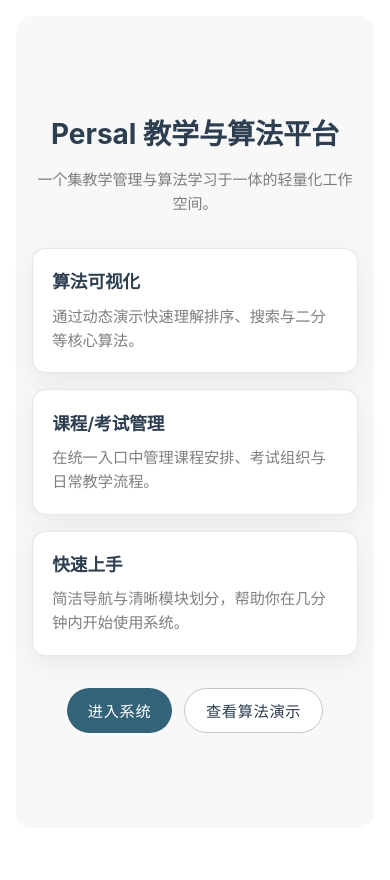
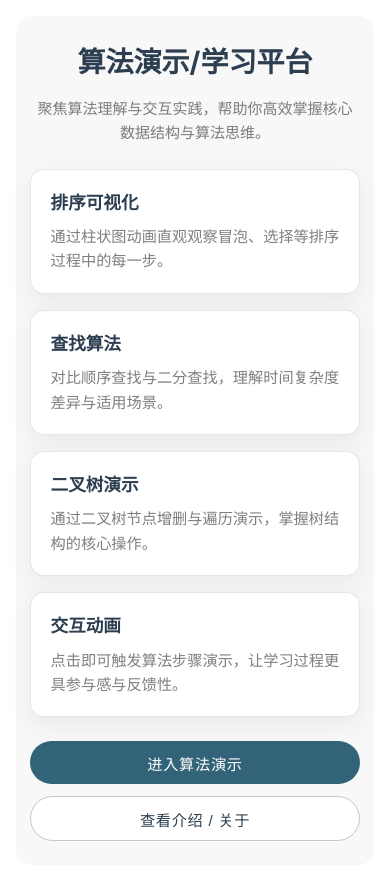
Before and after one commit to hingq/algorithm, a Vue app: page / in a window 390 px wide. Before the commit the page ends 844 px from the top, so only its background shows below. Built offline with nearby package versions, Linux system fonts and the light colour scheme.

Commit message:
refactor: 调整 Landing 页算法平台文案与移动端布局

```diff
--- a/src/views/Landing.vue
+++ b/src/views/Landing.vue
@@ -5,33 +5,37 @@ const router = useRouter()
 
 const coreFeatures = [
   {
-    title: '算法可视化',
-    description: '通过动态演示快速理解排序、搜索与二分等核心算法。'
+    title: '排序可视化',
+    description: '通过柱状图动画直观观察冒泡、选择等排序过程中的每一步。'
   },
   {
-    title: '课程/考试管理',
-    description: '在统一入口中管理课程安排、考试组织与日常教学流程。'
+    title: '查找算法',
+    description: '对比顺序查找与二分查找，理解时间复杂度差异与适用场景。'
   },
   {
-    title: '快速上手',
-    description: '简洁导航与清晰模块划分，帮助你在几分钟内开始使用系统。'
+    title: '二叉树演示',
+    description: '通过二叉树节点增删与遍历演示，掌握树结构的核心操作。'
+  },
+  {
+    title: '交互动画',
+    description: '点击即可触发算法步骤演示，让学习过程更具参与感与反馈性。'
   }
 ]
 
-const goToSystem = () => {
-  router.push('/layout/index')
+const goToAlgorithmDemo = () => {
+  router.push('/algorithm')
 }
 
-const goToAlgorithmDemo = () => {
-  router.push('/algorithm')
+const goToAbout = () => {
+  router.push('/about')
 }
 </script>
 
 <template>
   <main class="landing-page">
     <section class="hero">
-      <h1 class="title">Persal 教学与算法平台</h1>
-      <p class="subtitle">一个集教学管理与算法学习于一体的轻量化工作空间。</p>
+      <h1 class="title">算法演示/学习平台</h1>
+      <p class="subtitle">聚焦算法理解与交互实践，帮助你高效掌握核心数据结构与算法思维。</p>
     </section>
 
     <section class="feature-grid">
@@ -42,8 +46,8 @@ const goToAlgorithmDemo = () => {
     </section>
 
     <section class="actions">
-      <button class="btn btn-primary" @click="goToSystem">进入系统</button>
-      <button class="btn btn-secondary" @click="goToAlgorithmDemo">查看算法演示</button>
+      <button class="btn btn-primary" @click="goToAlgorithmDemo">进入算法演示</button>
+      <button class="btn btn-secondary" @click="goToAbout">查看介绍 / 关于</button>
     </section>
   </main>
 </template>
@@ -131,4 +135,26 @@ const goToAlgorithmDemo = () => {
   color: var(--color-heading);
   border: 1px solid var(--color-borderColor);
 }
+
+@media (max-width: 768px) {
+  .landing-page {
+    min-height: auto;
+    justify-content: flex-start;
+    padding: 1.5rem 0.9rem;
+    gap: 1.5rem;
+  }
+
+  .feature-grid {
+    grid-template-columns: 1fr;
+  }
+
+  .actions {
+    flex-direction: column;
+    align-items: stretch;
+  }
+
+  .btn {
+    width: 100%;
+  }
+}
 </style>
```
